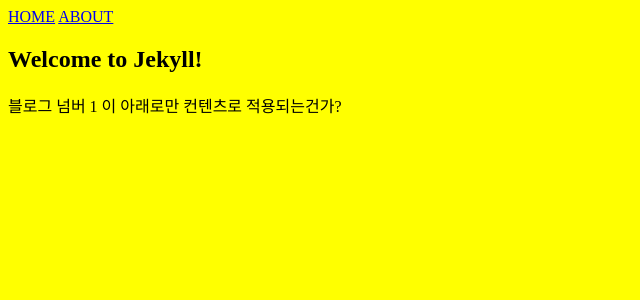
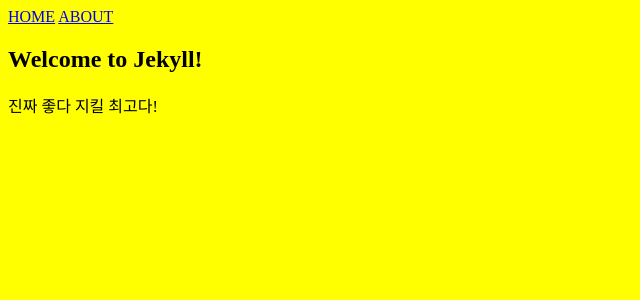
Before and after one commit to studiop/japan, a Jekyll site: the page built from _posts/2023-10-06-welcome-to-jekyll.markdown, in a window 1280 px wide. Shown: the top 300 px of the page, without its empty margins (0-640 px from the left). Built offline with Jekyll 4.4.1, drawn with Linux system fonts in a browser that asks for light colours.

Commit message:
Updated Welcome To Jekyll

```diff
--- a/_posts/2023-10-06-welcome-to-jekyll.markdown
+++ b/_posts/2023-10-06-welcome-to-jekyll.markdown
@@ -4,5 +4,4 @@ date: 2023-10-06 00:00:00 Z
 excerpt: 왔더 이것은 내용입니다.
 ---
 
-블로그 넘버 1
-이 아래로만 컨텐츠로 적용되는건가?
+진짜 좋다 지킬 최고다!
```
